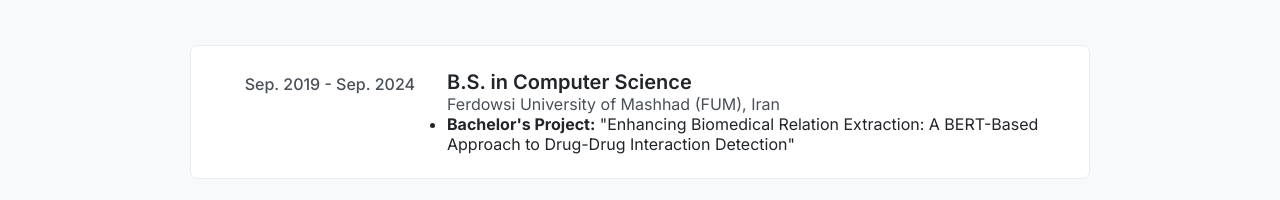
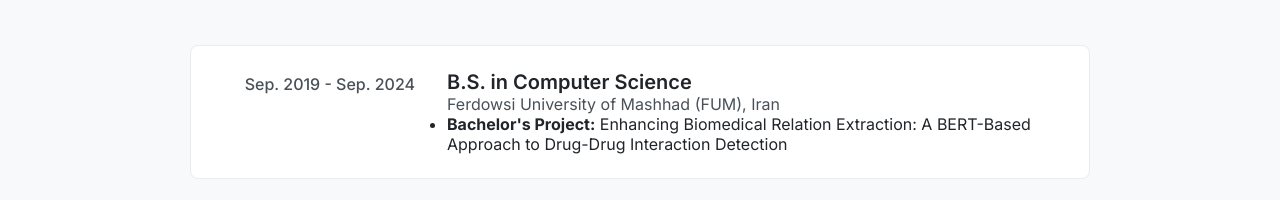
Before and after one commit to pegahmn/pegahmn.github.io, a plain HTML site: page index.html in a window 1280 px wide. Shown: the part 4812-5012 px from the top of the page. Drawn offline with Linux system fonts and the light colour scheme.

Commit message:
Bachelor project@Education

```diff
--- a/index.html
+++ b/index.html
@@ -129,7 +129,7 @@
                         <h3>B.S. in Computer Science</h3>
                         <h4>Ferdowsi University of Mashhad (FUM), Iran</h4>
                         <ul>
-                            <li><strong>Bachelor's Project:</strong> "Enhancing Biomedical Relation Extraction: A BERT-Based Approach to Drug-Drug Interaction Detection"</li>
+                            <li><strong>Bachelor's Project:</strong> Enhancing Biomedical Relation Extraction: A BERT-Based Approach to Drug-Drug Interaction Detection</li>
                             <!-- <li><strong>Notable Courses:</strong> Artificial Intelligence, Fundamentals of Computational Intelligence, Data Mining, Fundamentals of Data Retrieval Web Searching, Data Structure and Algorithms, Algorithms Design and Analysis, Principles of Software Design, Linear Optimization, Graph Theory and its Application</li> -->
                         </ul>
                     </div>
```
